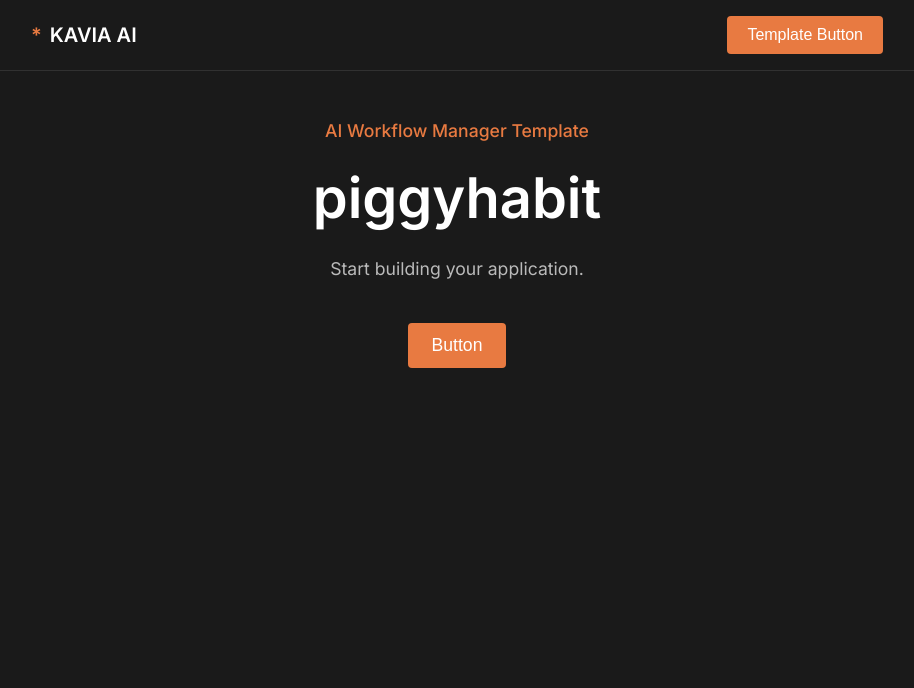
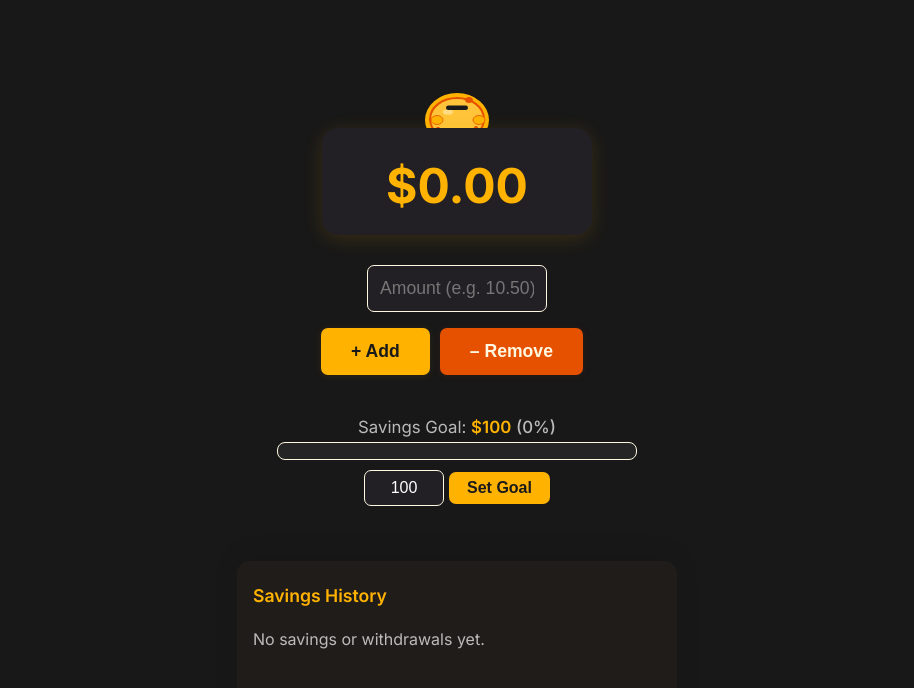
Before and after one commit to Workflow-Manager-admin/piggyhabit-16010-5a2e0c7a, a React (Create React App) app in the folder piggyhabit/: page / in a window 1280 px wide. Shown: the top 688 px of the page, without its empty margins (183-1097 px from the left). Built offline with nearby package versions, Linux system fonts and the light colour scheme; the HTML template or start-up script is replaced by a standard one.

Commit message:
Auto-commit: Changes as of 2025-05-29T09:39:30.052631+00:00

```diff
--- a/piggyhabit/src/App.js
+++ b/piggyhabit/src/App.js
@@ -1,35 +1,284 @@
-import React from 'react';
+import React, { useState } from 'react';
 import './App.css';
 
+// Inline SVG for the piggy bank icon
+const PiggyBankIcon = () => (
+  <svg
+    className="piggy-icon"
+    viewBox="0 0 96 96"
+    fill="none"
+    xmlns="http://www.w3.org/2000/svg"
+    aria-label="Piggy bank"
+  >
+    <ellipse cx="48" cy="56" rx="32" ry="27" fill="#FFB300" />
+    <ellipse cx="48" cy="56" rx="26" ry="21.5" fill="#FFF8E1" fillOpacity="0.25"/>
+    <ellipse cx="39" cy="48" rx="5" ry="2.8" fill="#FFF8E1" fillOpacity="0.45"/>
+    <ellipse cx="48" cy="55" rx="27" ry="21" fill="none" stroke="#E65100" strokeWidth="2" />
+    <ellipse cx="60" cy="36" rx="3.6" ry="2.7" fill="#E65100" stroke="#E65100" strokeWidth="0.7"/>
+    <rect x="37" y="41.5" width="22" height="4.5" rx="2.3" fill="#1A1A1A" />
+    <ellipse cx="70" cy="56" rx="6" ry="4.5" fill="#FFB300" stroke="#E65100" strokeWidth="0.8"/>
+    <ellipse cx="28" cy="56" rx="6" ry="4.5" fill="#FFB300" stroke="#E65100" strokeWidth="0.8"/>
+    <circle cx="67" cy="64" r="2.1" fill="#E65100"/>
+    <ellipse cx="29" cy="65" rx="2.1" ry="2.2" fill="#E65100"/>
+    <ellipse cx="62.6" cy="76.8" rx="7.4" ry="4.2" fill="#FFB300" fillOpacity="0.2"/>
+    <ellipse cx="35" cy="75.8" rx="7.4" ry="4.2" fill="#FFB300" fillOpacity="0.2"/>
+  </svg>
+);
+
+/**
+ * Format a Date object as a human readable short string.
+ * Example output: "Tue 5:36 PM"
+ */
+function formatDateShort(date) {
+  return date.toLocaleString(undefined, {
+    weekday: 'short',
+    hour: '2-digit',
+    minute: '2-digit',
+    hour12: true
+  });
+}
+
 function App() {
+  // PUBLIC_INTERFACE
+  // Main state management for PiggyHabit: balance, savings goal, history, input fields, and error handling.
+  const [balance, setBalance] = useState(0);
+  const [goal, setGoal] = useState(100); // Default goal
+  const [goalInput, setGoalInput] = useState('100');
+  const [amountInput, setAmountInput] = useState('');
+  const [history, setHistory] = useState([]); // {type: "add"|"remove", amount, date}
+  const [error, setError] = useState('');
+
+  // Handle adding savings
+  // PUBLIC_INTERFACE
+  function handleAddSavings(e) {
+    e.preventDefault();
+    setError('');
+    const amount = parseFloat(amountInput);
+    if (isNaN(amount) || amount <= 0) {
+      setError('Enter a positive number to add.');
+      return;
+    }
+    setBalance(prev => prev + amount);
+    setHistory(prev => [
+      { type: 'add', amount, date: new Date() },
+      ...prev
+    ]);
+    setAmountInput('');
+  }
+
+  // Handle removing savings
+  // PUBLIC_INTERFACE
+  function handleRemoveSavings(e) {
+    e.preventDefault();
+    setError('');
+    const amount = parseFloat(amountInput);
+    if (isNaN(amount) || amount <= 0) {
+      setError('Enter a positive number to remove.');
+      return;
+    }
+    if (amount > balance) {
+      setError('Cannot remove more than your balance.');
+      return;
+    }
+    setBalance(prev => prev - amount);
+    setHistory(prev => [
+      { type: 'remove', amount, date: new Date() },
+      ...prev
+    ]);
+    setAmountInput('');
+  }
+
+  // Handle goal change input (live)
+  // PUBLIC_INTERFACE
+  function handleGoalInputChange(e) {
+    const val = e.target.value;
+    if (/^\d*$/.test(val)) {
+      setGoalInput(val);
+    }
+  }
+
+  // PUBLIC_INTERFACE
+  // When pressing "Set Goal", validate and update the goal
+  function handleSetGoal(e) {
+    e.preventDefault();
+    const val = parseInt(goalInput, 10);
+    if (isNaN(val) || val <= 0) {
+      setError('Enter a positive number for goal.');
+      return;
+    }
+    setGoal(val);
+    setError('');
+  }
+
+  // Calculate goal progress (capped at 100%)
+  const progressRatio = Math.max(0, Math.min(balance / (goal || 1), 1));
+  const progressBarWidth = `${progressRatio * 100}%`;
+
   return (
-    <div className="app">
-      <nav className="navbar">
-        <div className="container">
-          <div style={{ display: 'flex', justifyContent: 'space-between', width: '100%' }}>
-            <div className="logo">
-              <span className="logo-symbol">*</span> KAVIA AI
-            </div>
-            <button className="btn">Template Button</button>
+    <div className="piggyhabit-main">
+      {/* Top: Piggy bank icon and balance */}
+      <div style={{ marginBottom: 16 }}>
+        <PiggyBankIcon />
+        <div className="balance-display" aria-label="Current Balance">
+          ${balance.toFixed(2)}
         </div>
       </div>
-      </nav>
 
-      <main>
-        <div className="container">
-          <div className="hero">
-            <div className="subtitle">AI Workflow Manager Template</div>
+      {/* Add/Remove savings form & input */}
+      <form
+        onSubmit={handleAddSavings}
+        style={{
+          display: 'flex',
+          flexDirection: 'column',
+          alignItems: 'center',
+          marginBottom: 18,
+          gap: 0
+        }}
+        autoComplete='off'
+      >
+        <input
+          type="text"
+          inputMode="decimal"
+          pattern="[0-9.]*"
+          placeholder="Amount (e.g. 10.50)"
+          aria-label="Amount"
+          value={amountInput}
+          onChange={e => setAmountInput(e.target.value)}
+          style={{
+            padding: '12px',
+            fontSize: '1.1rem',
+            borderRadius: 7,
+            border: '1.5px solid var(--ph-secondary)',
+            background: 'var(--ph-bg-section)',
+            color: 'var(--text-color)',
+            width: 180,
+            outline: 'none',
+            marginBottom: 8,
+            marginTop: 2,
+            textAlign: 'center'
+          }}
+        />
+        <div>
+          <button
+            className="ph-btn"
+            style={{ minWidth: 100 }}
+            onClick={handleAddSavings}
+            type="button"
+            aria-label="Add savings"
+          >
+            + Add
+          </button>
+          <button
+            className="ph-btn ph-btn--remove"
+            style={{ minWidth: 100 }}
+            onClick={handleRemoveSavings}
+            type="button"
+            aria-label="Remove savings"
+          >
+            – Remove
+          </button>
+        </div>
+      </form>
+      {error && (
+        <div
+          style={{
+            color: '#E65100',
+            fontWeight: 500,
+            marginBottom: 6,
+            marginTop: -7,
+            fontSize: '1.02rem'
+          }}
+          role="alert"
+        >{error}</div>
+      )}
 
-            <h1 className="title">piggyhabit</h1>
-
-            <div className="description">
-              Start building your application.
+      {/* Progress bar and goal section */}
+      <section className="progress-container" style={{ marginBottom: 15 }}>
+        <div className="progress-label" id="progress-description">
+          Savings Goal: <span style={{ color: 'var(--ph-primary)', fontWeight: 600 }}>${goal}</span>&nbsp;
+          <span style={{ color: 'var(--text-secondary)', fontWeight: 500 }}>
+            ({((progressRatio * 100) | 0)}%)
+          </span>
         </div>
-
-            <button className="btn btn-large">Button</button>
+        <div className="progress-bar-bg" role="progressbar" aria-valuenow={balance} aria-valuemax={goal} aria-label="Goal progress">
+          <div
+            className="progress-bar-fill"
+            style={{ width: progressBarWidth }}
+          />
         </div>
+        {/* Inline set-goal input */}
+        <form
+          onSubmit={handleSetGoal}
+          style={{ marginTop: 10, display: 'flex', justifyContent: 'center', alignItems: 'center', gap: 0 }}
+          autoComplete="off"
+        >
+          <input
+            type="text"
+            inputMode="numeric"
+            pattern="[0-9]*"
+            aria-label="Edit goal"
+            title="Change savings goal"
+            style={{
+              padding: '8px 11px',
+              fontSize: '1rem',
+              border: '1.5px solid var(--ph-secondary)',
+              borderRadius: 7,
+              background: 'var(--ph-bg-section)',
+              color: 'var(--text-color)',
+              marginRight: 5,
+              width: 80,
+              textAlign: 'center'
+            }}
+            value={goalInput}
+            onChange={handleGoalInputChange}
+          />
+          <button
+            style={{
+              padding: '7px 18px',
+              fontSize: '1rem',
+              fontWeight: 600,
+              background: 'var(--ph-primary)',
+              color: '#1A1A1A',
+              borderRadius: 7,
+              border: 'none',
+              cursor: 'pointer'
+            }}
+            type="submit"
+          >
+            Set Goal
+          </button>
+        </form>
+      </section>
+      {/* Savings History Section */}
+      <section className="savings-history-section">
+        <div className="history-title">Savings History</div>
+        <ul className="history-list" style={{ minHeight: 46 }}>
+          {history.length === 0 ? (
+            <div style={{ color: 'var(--text-secondary)', padding: '13px 0' }}>
+              No savings or withdrawals yet.
             </div>
-      </main>
+          ) : (
+            history.map((entry, idx) => (
+              <li
+                key={idx}
+                className={`history-item history-item-${entry.type}`}
+                aria-label={
+                  entry.type === 'add'
+                    ? `Saved $${entry.amount.toFixed(2)}`
+                    : `Removed $${entry.amount.toFixed(2)}`
+                }
+              >
+                <span className="history-amount" style={{ marginRight: 18 }}>
+                  {entry.type === 'add' ? '+' : '–'}${entry.amount.toFixed(2)}
+                </span>
+                <span className="history-date">
+                  {formatDateShort(entry.date)}
+                </span>
+              </li>
+            ))
+          )}
+        </ul>
+      </section>
     </div>
   );
 }
```
Also changed, not shown: 2 other files (tests, documents, lock files or other folders). Lines whose indentation alone changed are shown as unchanged.
